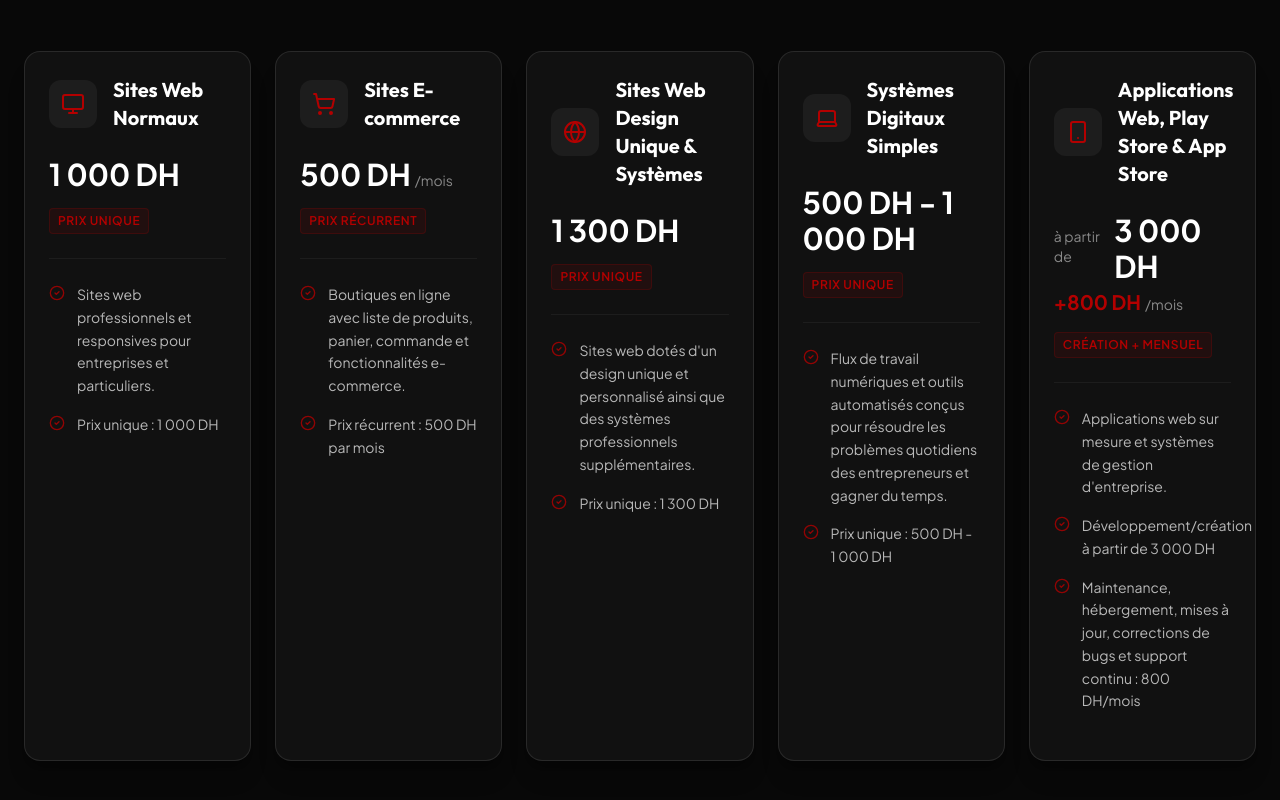
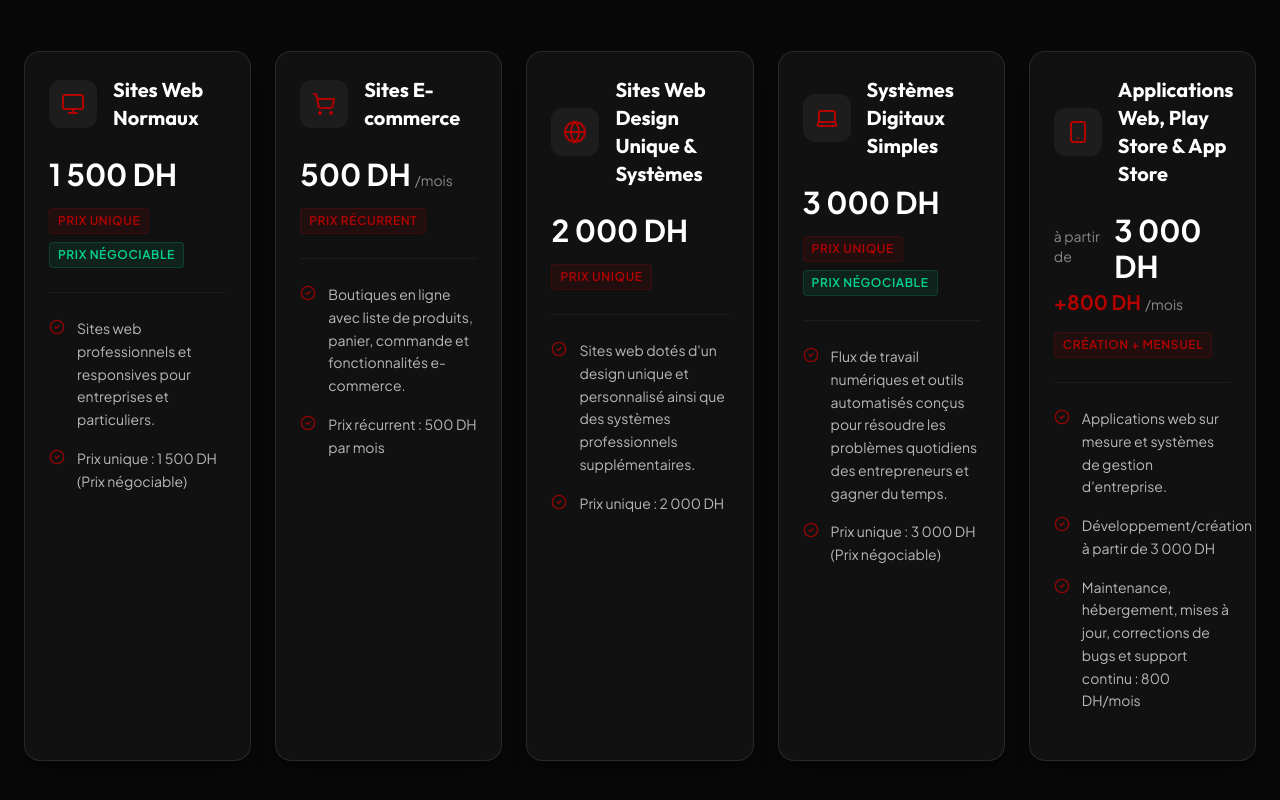
Before and after one commit to shadowinside215-ux/SAMMY-ARAFATI, a React (Vite) app: page / in a window 1280 px wide. Shown: the part 1982-2782 px from the top of the page. Built offline with nearby package versions, Linux system fonts and the light colour scheme; no server answers; the database is empty.

Commit message:
feat: update service pricing and add negotiable tag
Adjust base pricing for services and introduce a negotiable status indicator for specific offerings.

```diff
--- a/src/components/Services.tsx
+++ b/src/components/Services.tsx
@@ -59,10 +59,17 @@ export const Services = () => {
                       )}
                     </div>
                   )}
-                  <div className="mt-4 text-xs font-semibold uppercase tracking-wider text-[#B30000] bg-[#B30000]/10 inline-block px-2 py-1 rounded border border-[#B30000]/20">
-                    {service.priceType === 'one-time' && (t.pricing?.oneTime || 'One-time price')}
-                    {service.priceType === 'monthly' && (t.pricing?.recurring || 'Recurring price')}
-                    {service.priceType === 'starting-monthly' && (t.pricing?.setupAndMonthly || 'Setup + Monthly')}
+                  <div className="mt-4 flex flex-wrap gap-2 items-center">
+                    <div className="text-xs font-semibold uppercase tracking-wider text-[#B30000] bg-[#B30000]/10 inline-block px-2 py-1 rounded border border-[#B30000]/20">
+                      {service.priceType === 'one-time' && (t.pricing?.oneTime || 'One-time price')}
+                      {service.priceType === 'monthly' && (t.pricing?.recurring || 'Recurring price')}
+                      {service.priceType === 'starting-monthly' && (t.pricing?.setupAndMonthly || 'Setup + Monthly')}
+                    </div>
+                    {service.isNegotiable && (
+                      <div className="text-xs font-semibold uppercase tracking-wider text-emerald-400 bg-emerald-500/10 inline-block px-2 py-1 rounded border border-emerald-500/20">
+                        {t.pricing?.negotiable || 'Price is negotiable'}
+                      </div>
+                    )}
                   </div>
                 </div>
 
--- a/src/data/translations.ts
+++ b/src/data/translations.ts
@@ -37,16 +37,18 @@ export const translations = {
       recurring: "Recurring price",
       setupAndMonthly: "Setup + Monthly",
       from: "from",
-      month: "month"
+      month: "month",
+      negotiable: "Price is negotiable"
     },
     services: [
       {
         title: "Normal Websites",
-        price: "1,000 DH",
+        price: "1,500 DH",
         priceType: "one-time",
+        isNegotiable: true,
         features: [
           "Professional, responsive websites for businesses and individuals.",
-          "One-time price: 1,000 DH"
+          "One-time price: 1,500 DH (Price is negotiable)"
         ]
       },
       {
@@ -60,20 +62,21 @@ export const translations = {
       },
       {
         title: "Websites with Unique Design & Systems",
-        price: "1,300 DH",
+        price: "2,000 DH",
         priceType: "one-time",
         features: [
           "Websites featuring a custom unique design tailored to your brand plus additional business systems.",
-          "One-time price: 1,300 DH"
+          "One-time price: 2,000 DH"
         ]
       },
       {
         title: "Simple Digital Systems",
-        price: "500 DH - 1,000 DH",
+        price: "3,000 DH",
         priceType: "one-time",
+        isNegotiable: true,
         features: [
           "Custom digital workflows and automated tools designed to solve business owners' daily problems and save time.",
-          "One-time price: 500 DH - 1,000 DH"
+          "One-time price: 3,000 DH (Price is negotiable)"
         ]
       },
       {
@@ -162,16 +165,18 @@ export const translations = {
       recurring: "Prix récurrent",
       setupAndMonthly: "Création + Mensuel",
       from: "à partir de",
-      month: "mois"
+      month: "mois",
+      negotiable: "Prix négociable"
     },
     services: [
       {
         title: "Sites Web Normaux",
-        price: "1 000 DH",
+        price: "1 500 DH",
         priceType: "one-time",
+        isNegotiable: true,
         features: [
           "Sites web professionnels et responsives pour entreprises et particuliers.",
-          "Prix unique : 1 000 DH"
+          "Prix unique : 1 500 DH (Prix négociable)"
         ]
       },
       {
@@ -185,20 +190,21 @@ export const translations = {
       },
       {
         title: "Sites Web Design Unique & Systèmes",
-        price: "1 300 DH",
+        price: "2 000 DH",
         priceType: "one-time",
         features: [
           "Sites web dotés d'un design unique et personnalisé ainsi que des systèmes professionnels supplémentaires.",
-          "Prix unique : 1 300 DH"
+          "Prix unique : 2 000 DH"
         ]
       },
       {
         title: "Systèmes Digitaux Simples",
-        price: "500 DH - 1 000 DH",
+        price: "3 000 DH",
         priceType: "one-time",
+        isNegotiable: true,
         features: [
           "Flux de travail numériques et outils automatisés conçus pour résoudre les problèmes quotidiens des entrepreneurs et gagner du temps.",
-          "Prix unique : 500 DH - 1 000 DH"
+          "Prix unique : 3 000 DH (Prix négociable)"
         ]
       },
       {
@@ -283,16 +289,18 @@ export const translations = {
       recurring: "سعر متكرر",
       setupAndMonthly: "إنشاء + شهري",
       from: "ابتداءً من",
-      month: "شهر"
+      month: "شهر",
+      negotiable: "السعر قابل للتفاوض"
     },
     services: [
       {
         title: "مواقع الويب العادية",
-        price: "1,000 درهم",
+        price: "1,500 درهم",
         priceType: "one-time",
+        isNegotiable: true,
         features: [
           "مواقع إلكترونية احترافية ومتجاوبة للشركات والأفراد.",
-          "سعر الدفعة الواحدة: 1,000 درهم"
+          "سعر الدفعة الواحدة: 1,500 درهم (السعر قابل للتفاوض)"
         ]
       },
       {
@@ -306,20 +314,21 @@ export const translations = {
       },
       {
         title: "مواقع بتصميم فريد وأنظمة إضافية",
-        price: "1,300 درهم",
+        price: "2,000 درهم",
         priceType: "one-time",
         features: [
           "مواقع إلكترونية بتصميم فريد ومخصص لعلامتك التجارية مع أنظمة إضافية متكاملة.",
-          "سعر الدفعة الواحدة: 1,300 درهم"
+          "سعر الدفعة الواحدة: 2,000 درهم"
         ]
       },
       {
         title: "أنظمة رقمية بسيطة",
-        price: "500 - 1,000 درهم",
+        price: "3,000 درهم",
         priceType: "one-time",
+        isNegotiable: true,
         features: [
           "أنظمة وتدفقات عمل رقمية مصممة خصيصاً لحل المشاكل اليومية لأصحاب الأعمال وتوفير الوقت.",
-          "سعر الدفعة الواحدة: 500 - 1,000 درهم"
+          "سعر الدفعة الواحدة: 3,000 درهم (السعر قابل للتفاوض)"
         ]
       },
       {
```
